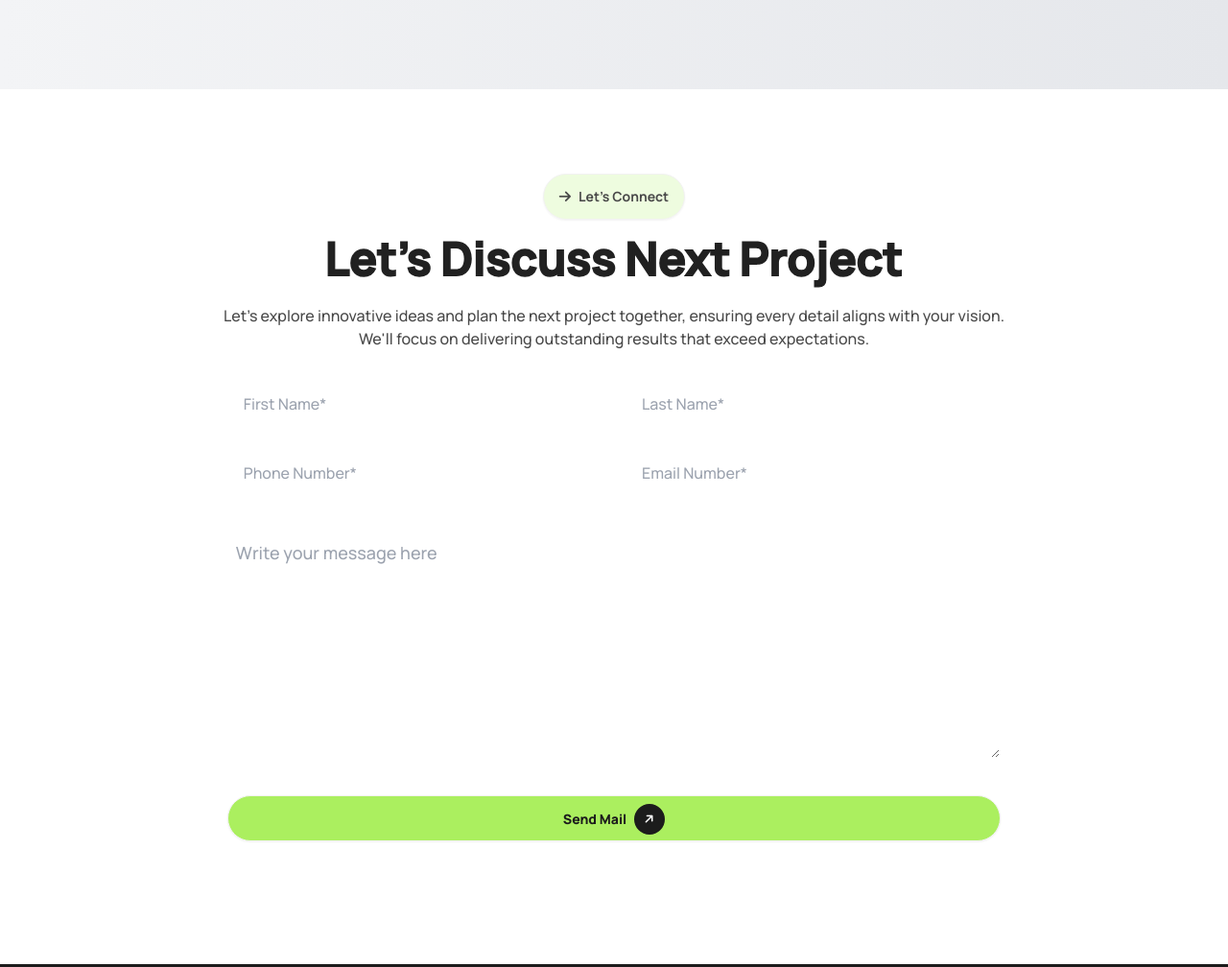
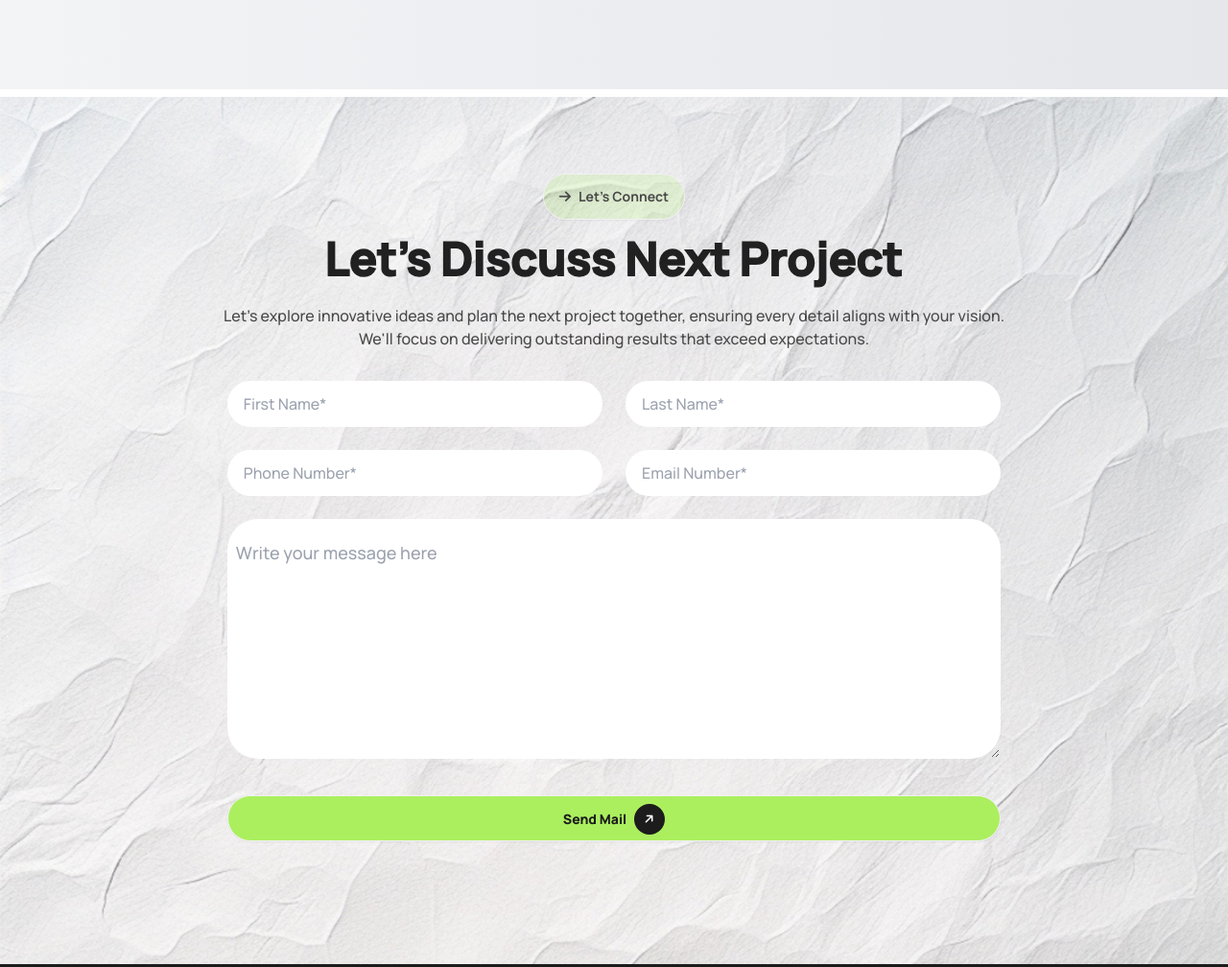
Before and after one commit to talukdar-habib/Assignment-3, a plain HTML site: page index.html in a window 1280 px wide. Shown: the part 2014-3022 px from the top of the page at 96% size. Drawn offline with nearby package versions, Linux system fonts and the light colour scheme; the site is published under a folder, as on GitHub Pages, so addresses that start at the root find nothing.

Commit message:
bug fixed

```diff
--- a/index.html
+++ b/index.html
@@ -295,7 +295,7 @@
         <!-- Optional section two ends -->
 
         <!-- Form section starts -->
-        <section style="background-image: url('/assets/bg.jpg')" class="mt-2 bg-cover">
+        <section style="background-image: url('./assets/bg.jpg');" class="mt-2 bg-cover">
             <!-- Section container -->
             <div class="w-[90%] mx-auto">
                 <!-- Button and text container -->
```
